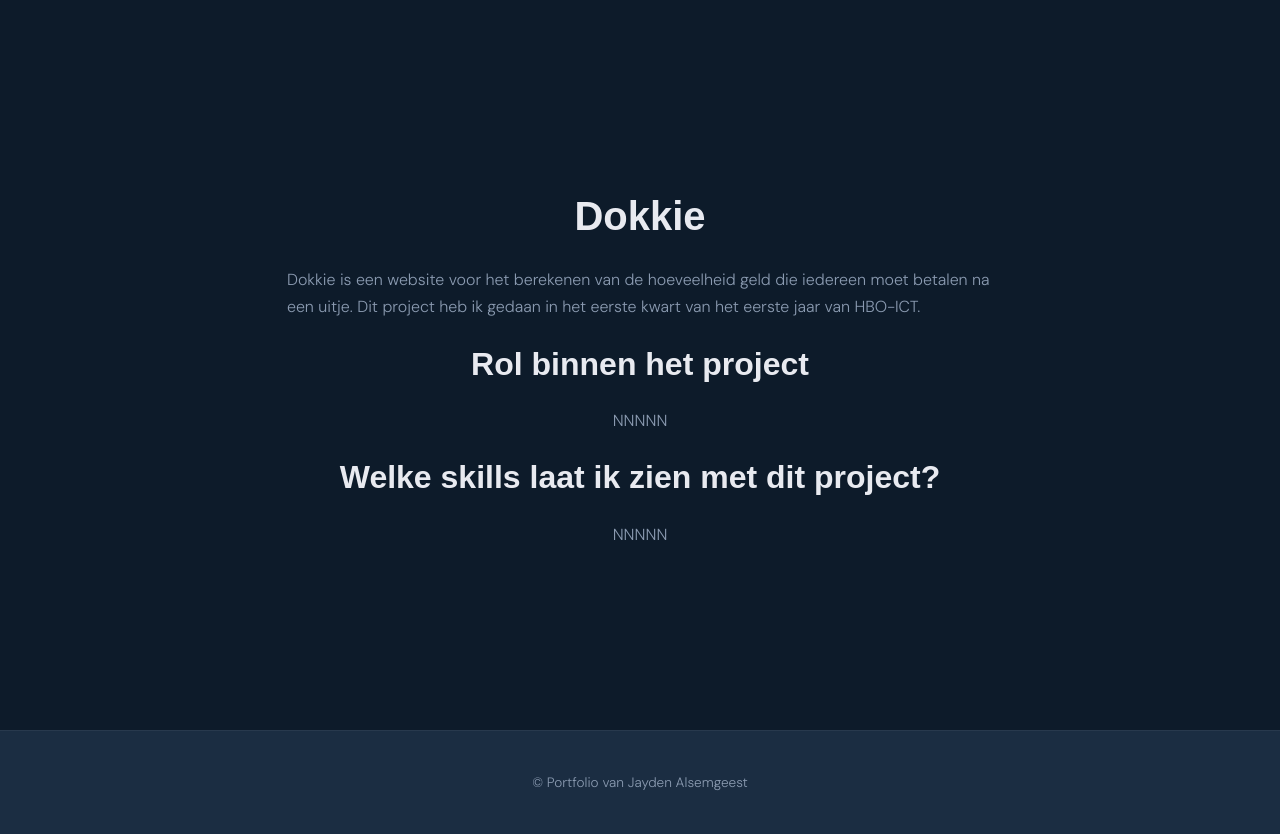
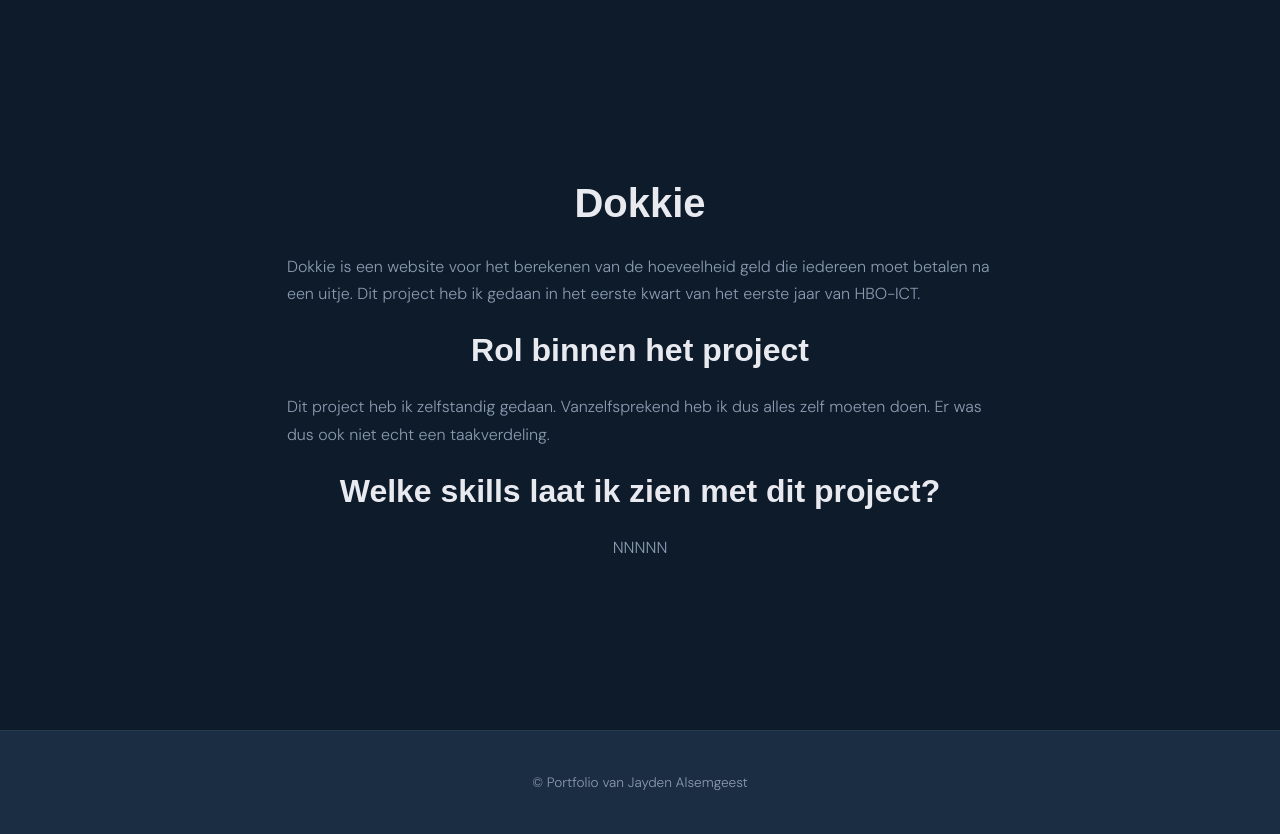
Before and after one commit to Jaydenalsemgeest/JaydenAlsemgeest.github.io, a Flask app: page /dokkie in a window 1280 px wide. Shown: the part 70-904 px from the top of the page. Run offline with Flask 3, Linux system fonts and the light colour scheme.

Commit message:
feat: update project role description for clarity and detail

```diff
--- a/Portfolio/templates/dokkie.html
+++ b/Portfolio/templates/dokkie.html
@@ -20,7 +20,11 @@
             Dit project heb ik gedaan in het eerste kwart van het eerste jaar van HBO-ICT.
         </p>
         <h2>Rol binnen het project</h2>
-        <p>NNNNN</p>
+        <p>
+            Dit project heb ik zelfstandig gedaan.
+            Vanzelfsprekend heb ik dus alles zelf moeten doen.
+            Er was dus ook niet echt een taakverdeling.
+        </p>
         <h2>Welke skills laat ik zien met dit project?</h2>
         <p>NNNNN</p>
 
```
